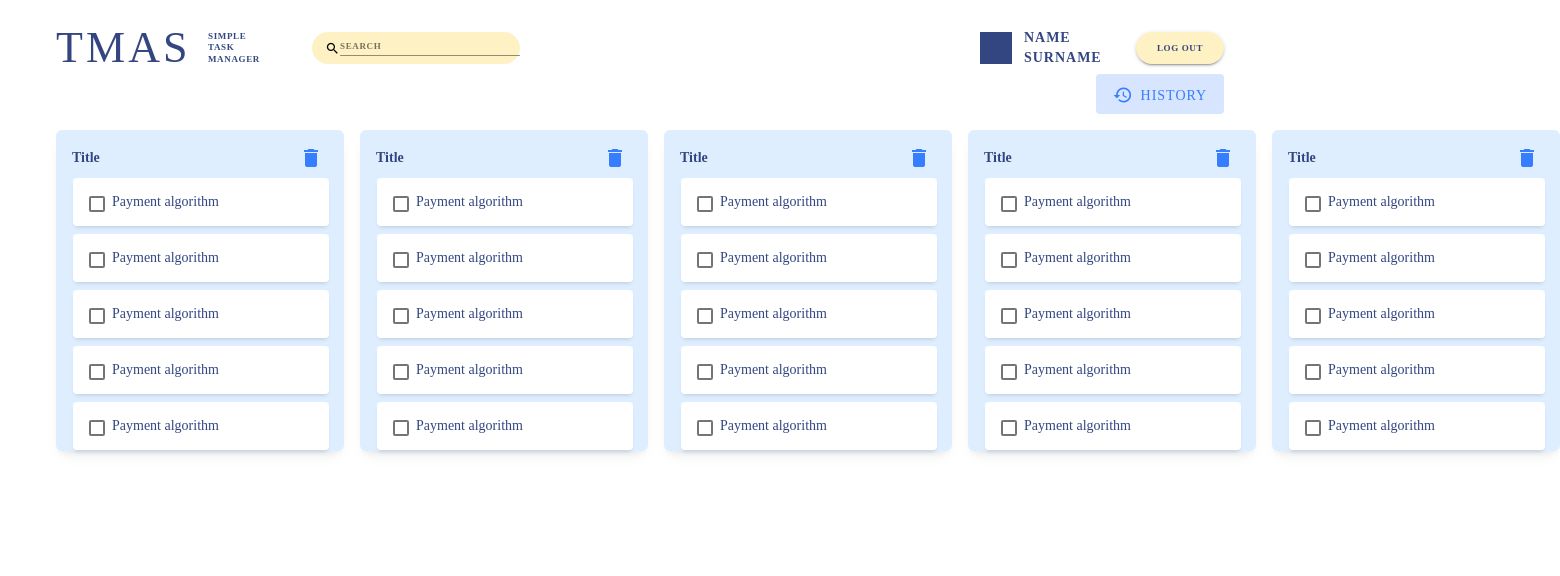
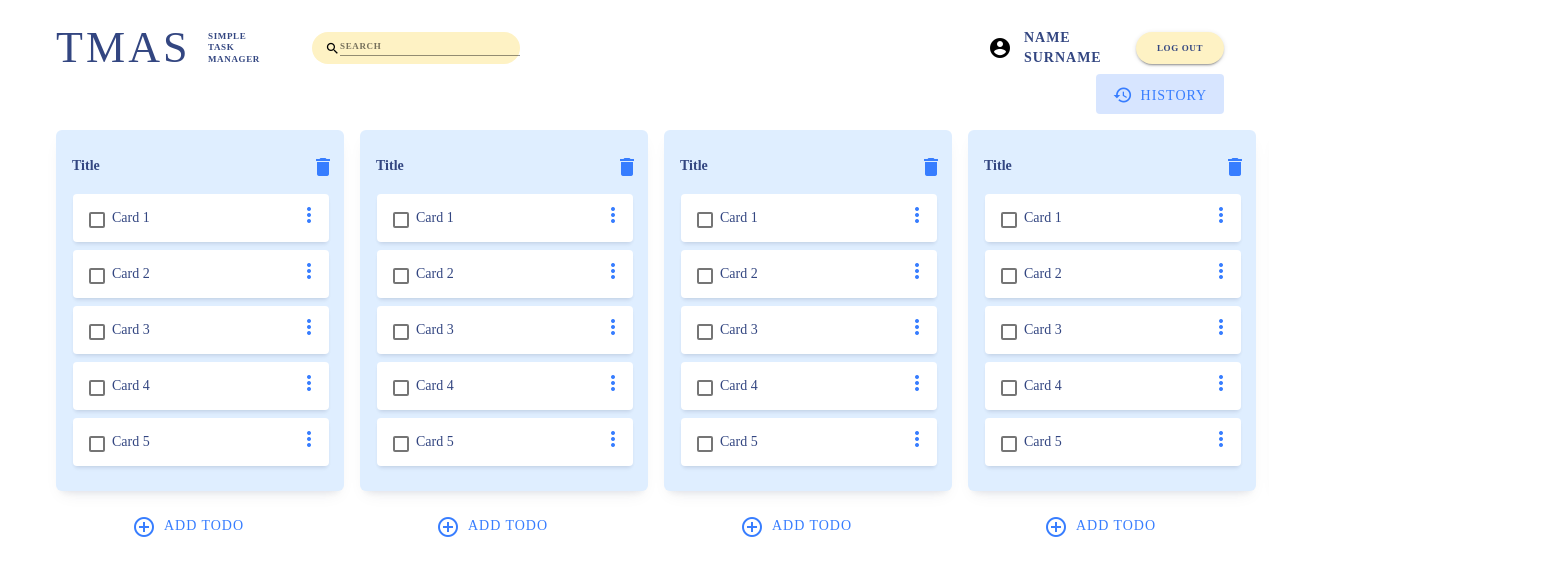
Before and after one commit to Idris-Tambiev/TMAS.Frontend, an Angular app in the folder TMAS/: page / in a window 1280 px wide. Shown: the top 576 px of the page, 1560 px wide, since content can reach past the window. Built offline with nearby package versions, Linux system fonts and the light colour scheme.

Commit message:
Added drag and drop elements

```diff
--- a/TMAS/src/app/app.module.ts
+++ b/TMAS/src/app/app.module.ts
@@ -12,6 +12,8 @@ import { MatFormFieldModule } from '@angular/material/form-field';
 import { MatIconModule } from '@angular/material/icon';
 import { MatButtonModule } from '@angular/material/button';
 import { MatCheckboxModule } from '@angular/material/checkbox';
+import { MatMenuModule } from '@angular/material/menu';
+import { DragDropModule } from '@angular/cdk/drag-drop';
 
 const appRoutes: Routes = [{ path: '', component: ColumnsPageComponent }];
 @NgModule({
@@ -30,6 +32,8 @@ const appRoutes: Routes = [{ path: '', component: ColumnsPageComponent }];
     MatIconModule,
     MatButtonModule,
     MatCheckboxModule,
+    MatMenuModule,
+    DragDropModule,
     RouterModule.forRoot(appRoutes),
   ],
   providers: [],
--- a/TMAS/src/app/cards/cards.component.css
+++ b/TMAS/src/app/cards/cards.component.css
@@ -20,9 +20,29 @@
   font-size: 14px;
   line-height: 146.1%;
   color: #334681;
+  word-wrap: break-word;
 }
 .checkbox {
   margin-top: 15px;
   margin-left: 16px;
   border-radius: 3px;
 }
+
+.menu-icon {
+  color: #377dff;
+}
+
+.menu-buttons {
+  font-family: Raleway;
+  font-style: normal;
+  font-weight: 500;
+  font-size: 14px;
+  line-height: 140.1%;
+  letter-spacing: 0.07em;
+  text-transform: uppercase;
+  color: #ffffff;
+  background-color: rgba(55, 125, 255, 0.8);
+}
+.menu-items-icon {
+  color: #ffffff;
+}
--- a/TMAS/src/app/cards/cards.component.html
+++ b/TMAS/src/app/cards/cards.component.html
@@ -1,8 +1,20 @@
-<div class="cards-container">
+<div class="cards-container" >
     <div class="checkbox" >
         <mat-checkbox color="primary"></mat-checkbox>
     </div>
 
-    <span class="card-span">Payment algorithm</span>
-
+    <span class="card-span">{{item}}</span>
+    <button mat-icon-button [matMenuTriggerFor]="menu" class="cards-menu">
+        <mat-icon class="menu-icon">more_vert</mat-icon>
+        </button>
+        <mat-menu #menu="matMenu" class="menu-buttons-wrapper">
+            <button mat-menu-item class="menu-buttons">
+                <mat-icon class="menu-items-icon">edit_outline</mat-icon>
+                EDIT
+            </button>
+            <button mat-menu-item class="menu-buttons">
+                <mat-icon class="column-delete-icon menu-items-icon" >delete</mat-icon>
+                DELETE
+            </button>
+    </mat-menu>
 </div>
--- a/TMAS/src/app/cards/cards.component.ts
+++ b/TMAS/src/app/cards/cards.component.ts
@@ -1,15 +1,13 @@
-import { Component, OnInit } from '@angular/core';
+import { Component, Input, OnInit } from '@angular/core';
 
 @Component({
   selector: 'app-cards',
   templateUrl: './cards.component.html',
-  styleUrls: ['./cards.component.css']
+  styleUrls: ['./cards.component.css'],
 })
 export class CardsComponent implements OnInit {
+  constructor() {}
 
-  constructor() { }
-
-  ngOnInit(): void {
-  }
-
+  ngOnInit(): void {}
+  @Input() item;
 }
--- a/TMAS/src/app/columns-page/columns-page.component.css
+++ b/TMAS/src/app/columns-page/columns-page.component.css
@@ -9,6 +9,16 @@
   width: 100%;
   margin-top: 22px;
 }
+.logo-container {
+  margin-left: 56px;
+  display: flex;
+  flex-direction: row;
+  align-items: center;
+  user-select: none;
+}
+.logo-container:hover {
+  cursor: pointer;
+}
 .logo {
   width: 136px;
   font-family: Raleway;
@@ -16,7 +26,6 @@
   font-weight: 500;
   font-size: 44px;
   line-height: 52px;
-  margin-left: 56px;
   letter-spacing: 0.07em;
   color: #334681;
 }
@@ -60,9 +69,7 @@
   height: 15px;
 }
 .user-photo {
-  width: 32px;
-  height: 32px;
-  background-color: #334681;
+  font-size: 32px;
 }
 .user-container {
   display: flex;
@@ -131,6 +138,9 @@
   display: flex;
   flex-direction: row;
   align-items: center;
+  width: 96%;
+  height: 100%;
   margin-left: 40px;
   margin-top: 16px;
+  overflow-x: auto;
 }
--- a/TMAS/src/app/columns-page/columns-page.component.html
+++ b/TMAS/src/app/columns-page/columns-page.component.html
@@ -1,12 +1,15 @@
 <div class="container">
     <!-- header -->
     <div class="header">
-        <div class="logo">TMAS</div>
-        <div class="name-project">
-            <span>SIMPLE</span>
-            <span>TASK</span>
-            <span>MANAGER</span>
+        <div class="logo-container">
+            <div class="logo">TMAS</div>
+            <div class="name-project">
+                <span>SIMPLE</span>
+                <span>TASK</span>
+                <span>MANAGER</span>
+            </div>
         </div>
+
         <div class="search-block">
             <mat-icon class="search-icon" matSuffix>search</mat-icon>
             <mat-form-field class="search-input" appearance="">
@@ -15,6 +18,7 @@
         </div>
         <div class="user-container">
             <div class="user-photo">
+                <mat-icon >account_circle</mat-icon>
             </div>
             <div class="user-full-name">
                 <span>Name</span>
@@ -23,7 +27,6 @@
             <button mat-raised-button class="logout-button">LOG OUT</button>
         </div>
     </div>
-
 
     <button mat-flat-button class="button-history">
         <mat-icon class="history-icon">history</mat-icon>
@@ -37,7 +40,7 @@
         <app-columns></app-columns>
         <app-columns></app-columns>
         <app-columns></app-columns>
+        <app-columns></app-columns>
+
     </div>
-
-
 </div>
--- a/TMAS/src/app/columns/columns.component.css
+++ b/TMAS/src/app/columns/columns.component.css
@@ -27,5 +27,34 @@
 .column-delete-icon {
   color: rgba(55, 125, 255);
   margin-left: auto;
-  margin-right: 20px;
 }
+.todo-add-button {
+  width: 288px;
+  display: flex;
+  justify-content: center;
+  align-items: center;
+  margin-top: 15px;
+  font-family: Raleway;
+  font-style: normal;
+  font-weight: 500;
+  font-size: 14px;
+  line-height: 140.1%;
+  /* or 20px */
+
+  letter-spacing: 0.07em;
+  text-transform: uppercase;
+
+  color: #377dff;
+}
+.columns-footer {
+  width: 288px;
+  height: 24px;
+}
+
+.cdk-drag-animating {
+  transition: transform 50ms cubic-bezier(0, 0, 0.2, 1);
+}
+
+.example-list.cdk-drop-list-dragging .example-box:not(.cdk-drag-placeholder) {
+  transition: transform 100ms cubic-bezier(0, 0, 0.2, 1);
+}
--- a/TMAS/src/app/columns/columns.component.html
+++ b/TMAS/src/app/columns/columns.component.html
@@ -1,11 +1,20 @@
 <div class="column-container">
     <div class="column-header">
         <span class="column-title">Title</span>
-            <mat-icon class="column-delete-icon">delete</mat-icon>
+        <button mat-icon-button class="column-delete-icon">
+            <mat-icon >delete</mat-icon>
+        </button>
     </div>
-    <app-cards></app-cards>
-    <app-cards></app-cards>
-    <app-cards></app-cards>
-    <app-cards></app-cards>
-    <app-cards></app-cards>
+
+    <div cdkDropList class="example-list" (cdkDropListDropped)="drop($event)">
+         <app-cards class="example-box" *ngFor="let item of movies" [item]="item" cdkDrag></app-cards>
+      </div>
+
+    <div class="columns-footer"></div>
 </div>
+<div class="todo-add-button">
+    <button mat-icon-button >
+        <mat-icon>add_circle_outline</mat-icon>
+    </button>
+     <span>ADD TODO</span>
+</div>
--- a/TMAS/src/app/columns/columns.component.ts
+++ b/TMAS/src/app/columns/columns.component.ts
@@ -1,15 +1,17 @@
 import { Component, OnInit } from '@angular/core';
-
+import { CdkDragDrop, moveItemInArray } from '@angular/cdk/drag-drop';
 @Component({
   selector: 'app-columns',
   templateUrl: './columns.component.html',
-  styleUrls: ['./columns.component.css']
+  styleUrls: ['./columns.component.css'],
 })
 export class ColumnsComponent implements OnInit {
+  constructor() {}
 
-  constructor() { }
+  ngOnInit(): void {}
+  movies = ['Card 1', 'Card 2', 'Card 3', 'Card 4', 'Card 5'];
 
-  ngOnInit(): void {
+  drop(event: CdkDragDrop<string[]>) {
+    moveItemInArray(this.movies, event.previousIndex, event.currentIndex);
   }
-
 }
```
